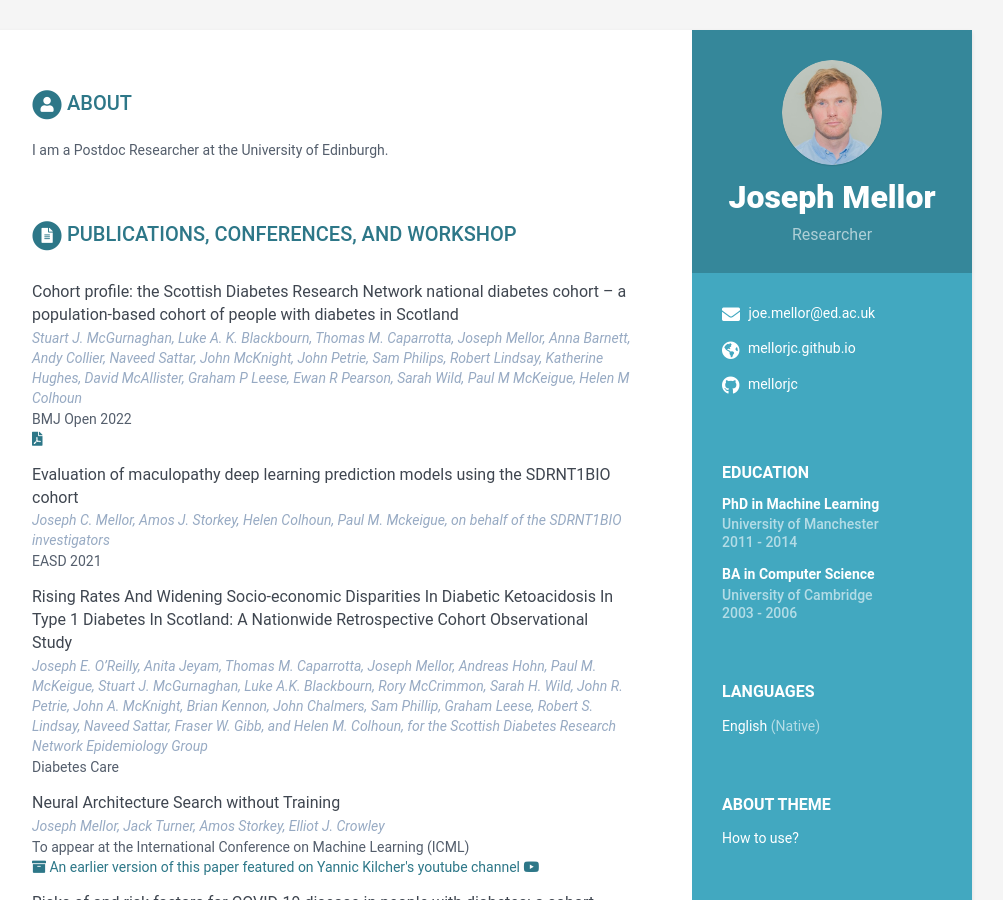
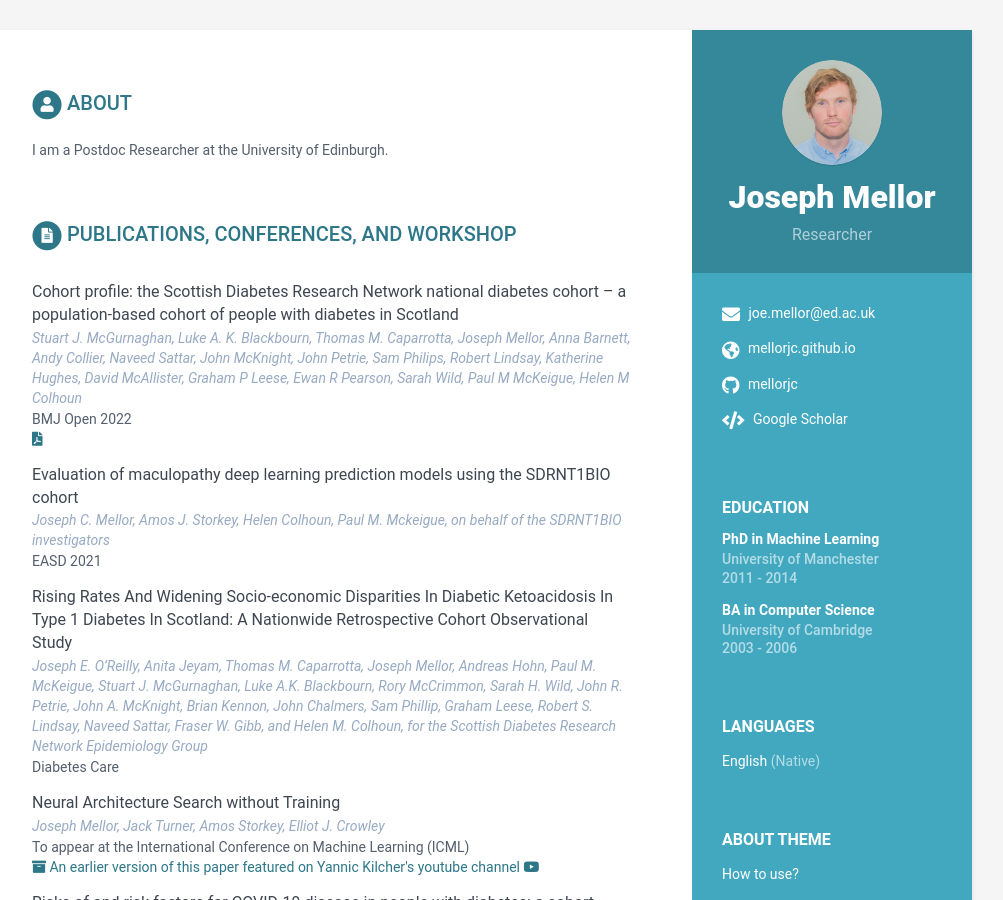
Before and after one commit to mellorjc/mellorjc.github.io, a Jekyll site: the page built from index.html, in a window 1280 px wide and 900 px high. Shown: the whole window, without its empty margins (168-1171 px from the left). Built offline with Jekyll 4.4.1, drawn with Linux system fonts in a browser that asks for light colours.

Commit message:
Update contact.html

```diff
--- a/_includes/contact.html
+++ b/_includes/contact.html
@@ -61,5 +61,11 @@
     </li>
     {% endif %}
 
+    {% if sidebar.scholar %}
+    <li class="scholar"><i class="fas fa-code"></i>
+      <a href="{{ sidebar.scholar }}" target="_blank">Google Scholar</a>
+    </li>
+    {% endif %}
+
   </ul>
 </div><!--//contact-container-->
```
